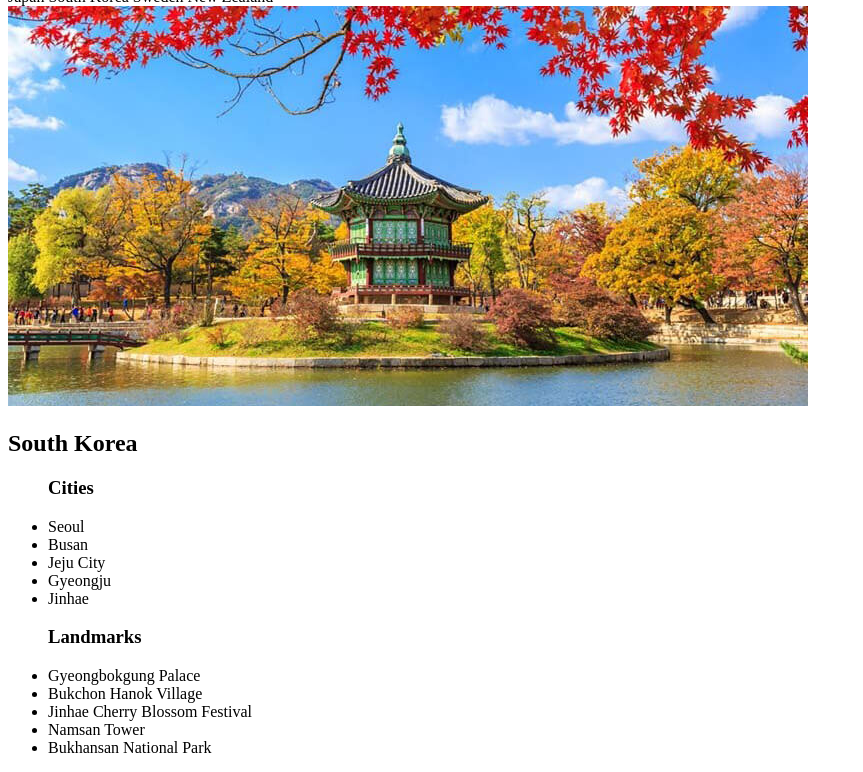
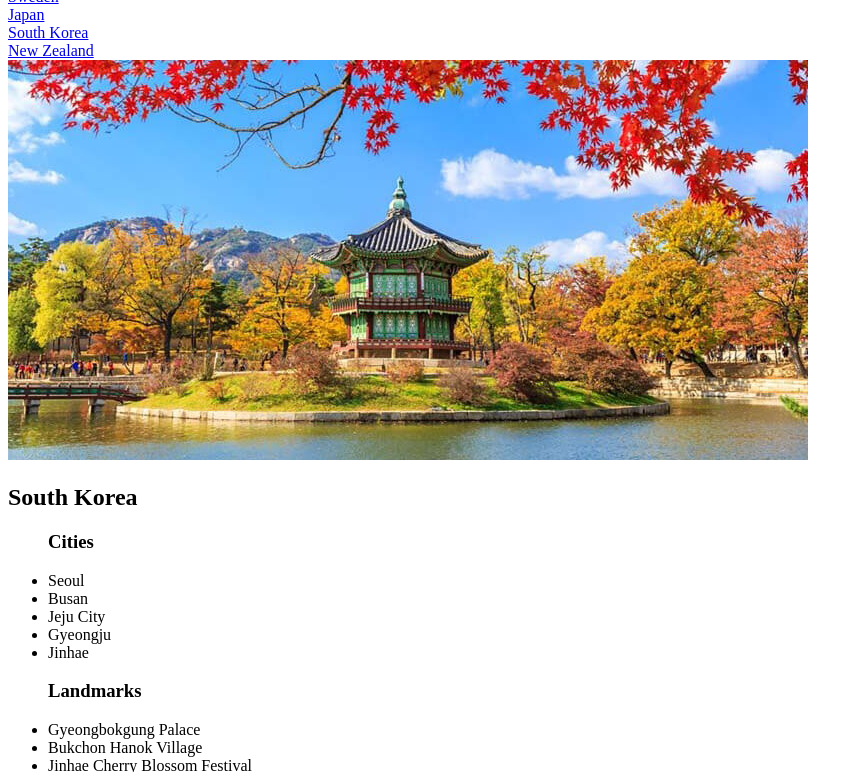
Before and after one commit to NSS-Day-Cohort-49/helloworld-git-clone-crew, a plain HTML site: page index.html in a window 1280 px wide. Shown: the part 286-1058 px from the top of the page, without its empty margins (0-863 px from the left). Drawn offline with Linux system fonts and the light colour scheme.

Commit message:
amended nav bar

```diff
--- a/index.html
+++ b/index.html
@@ -8,14 +8,15 @@
 </head>
 <body>
     <!-- Header -->
+    </div>
     <header class="header">
         <div class="top">
-            <img class="logo" src="images/logo.png" alt="">
+            <img class="logo" src="./images/logo.png" alt="">
             <nav>
-                Japan
-                South Korea
-                Sweden
-                New Zealand
+                <div class="nav_button"><a href="sweden.html">Sweden</a></div>
+                <div class="nav_button"><a href="japan.html">Japan</a></div>
+                <div class="nav_button active"><a href="index.html">South Korea</a></div>
+                <div class="nav_button"><a href="newZealand.html">New Zealand</a></div>
             </nav>
         </div>
         <div>
```
